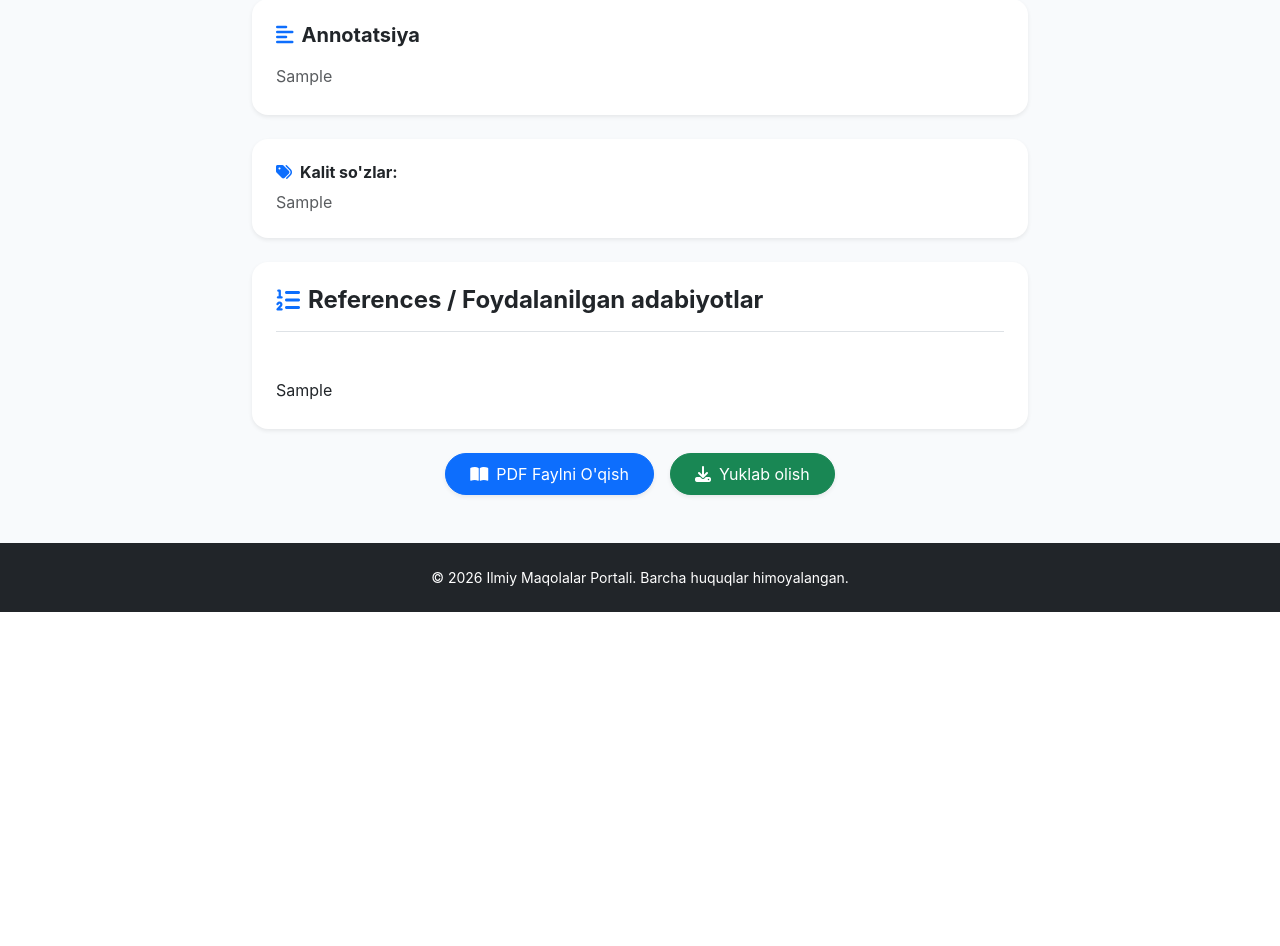
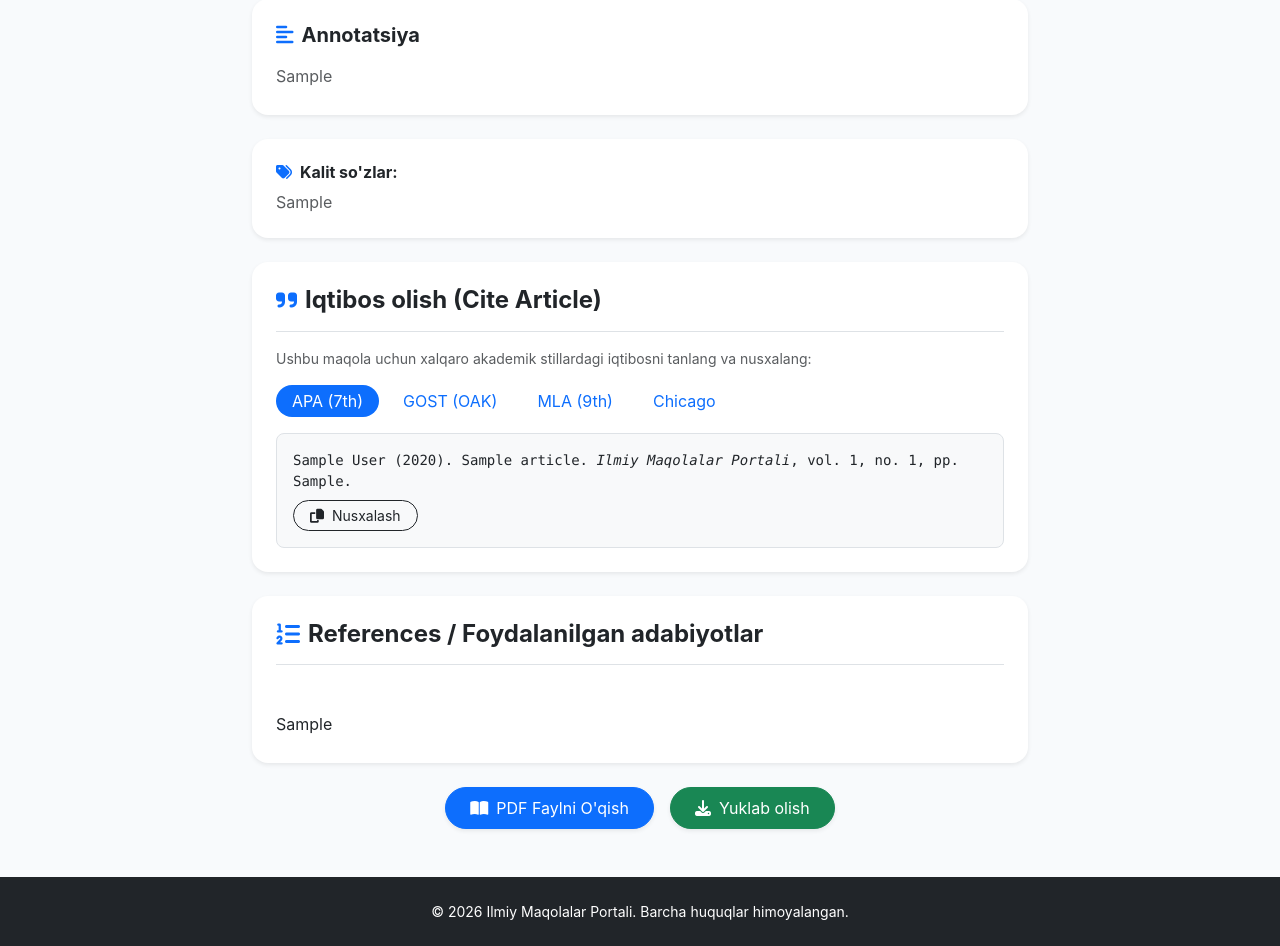
Before and after one commit to Muhammadyusuf95/scientific-article, a Flask app: page /article/1 in a window 1280 px wide. Shown: the part 494-1440 px from the top of the page. Before the commit the page ends 1106 px from the top, so only its background shows below. Run offline with Flask 3, Linux system fonts and the light colour scheme; tables that the repository leaves empty hold one stand-in row (values such as "Sample post"); some libraries are stand-ins or nearby versions.

Commit message:
Update article.html

```diff
--- a/templates/article.html
+++ b/templates/article.html
@@ -89,6 +89,77 @@
         </div>
         {% endif %}
 
+        <!-- Iqtibos olish (Citation Generator) bo'limi -->
+        <div class="card border-0 shadow-sm p-4 rounded-4 mb-4 bg-white">
+            <div class="d-flex align-items-center mb-3 border-bottom pb-3">
+                <i class="fas fa-quote-right text-primary fs-4 me-2"></i>
+                <h4 class="fw-bold text-dark m-0">Iqtibos olish (Cite Article)</h4>
+            </div>
+
+            <p class="text-muted small mb-3">Ushbu maqola uchun xalqaro akademik stillardagi iqtibosni tanlang va nusxalang:</p>
+
+            <!-- Stil tanlash tugmalari -->
+            <ul class="nav nav-pills mb-3 gap-2" id="citationTabs" role="tablist">
+                <li class="nav-item" role="presentation">
+                    <button class="nav-link active rounded-pill px-3 py-1 small" id="apa-tab" data-bs-toggle="pill" data-bs-target="#apa-content" type="button" role="tab">APA (7th)</button>
+                </li>
+                <li class="nav-item" role="presentation">
+                    <button class="nav-link rounded-pill px-3 py-1 small" id="gost-tab" data-bs-toggle="pill" data-bs-target="#gost-content" type="button" role="tab">GOST (OAK)</button>
+                </li>
+                <li class="nav-item" role="presentation">
+                    <button class="nav-link rounded-pill px-3 py-1 small" id="mla-tab" data-bs-toggle="pill" data-bs-target="#mla-content" type="button" role="tab">MLA (9th)</button>
+                </li>
+                <li class="nav-item" role="presentation">
+                    <button class="nav-link rounded-pill px-3 py-1 small" id="chicago-tab" data-bs-toggle="pill" data-bs-target="#chicago-content" type="button" role="tab">Chicago</button>
+                </li>
+            </ul>
+
+            <!-- Stillar bo'yicha generatsiya qilingan matnlar -->
+            <div class="tab-content border p-3 rounded-3 bg-light position-relative" id="citationContent">
+
+                <!-- APA Stili -->
+                <div class="tab-pane fade show active" id="apa-content" role="tabpanel">
+                    <p class="mb-2 font-monospace small text-dark" id="text-apa">
+                        {% for author in article.authors %}{{ author.full_name }}{% if not loop.last %}, {% endif %}{% endfor %} ({{ article.year }}). {{ article.title_uz }}. <em>Ilmiy Maqolalar Portali</em>, vol. {{ article.volume }}, no. {{ article.issue }}, pp. {{ article.pages or '1-10' }}.
+                    </p>
+                    <button onclick="copyCitation('text-apa')" class="btn btn-sm btn-outline-dark rounded-pill px-3">
+                        <i class="fas fa-copy me-1"></i> Nusxalash
+                    </button>
+                </div>
+
+                <!-- GOST Stili -->
+                <div class="tab-pane fade" id="gost-content" role="tabpanel">
+                    <p class="mb-2 font-monospace small text-dark" id="text-gost">
+                        {% for author in article.authors %}{{ author.full_name }}{% if not loop.last %}, {% endif %}{% endfor %} {{ article.title_uz }} // Ilmiy Maqolalar Portali. – {{ article.year }}. – T. {{ article.volume }}, № {{ article.issue }}. – B. {{ article.pages or '1-10' }}.
+                    </p>
+                    <button onclick="copyCitation('text-gost')" class="btn btn-sm btn-outline-dark rounded-pill px-3">
+                        <i class="fas fa-copy me-1"></i> Nusxalash
+                    </button>
+                </div>
+
+                <!-- MLA Stili -->
+                <div class="tab-pane fade" id="mla-content" role="tabpanel">
+                    <p class="mb-2 font-monospace small text-dark" id="text-mla">
+                        {% for author in article.authors %}{{ author.full_name }}{% if not loop.last %}, {% endif %}{% endfor %} "{{ article.title_uz }}." <em>Ilmiy Maqolalar Portali</em>, vol. {{ article.volume }}, no. {{ article.issue }}, {{ article.year }}, pp. {{ article.pages or '1-10' }}.
+                    </p>
+                    <button onclick="copyCitation('text-mla')" class="btn btn-sm btn-outline-dark rounded-pill px-3">
+                        <i class="fas fa-copy me-1"></i> Nusxalash
+                    </button>
+                </div>
+
+                <!-- Chicago Stili -->
+                <div class="tab-pane fade" id="chicago-content" role="tabpanel">
+                    <p class="mb-2 font-monospace small text-dark" id="text-chicago">
+                        {% for author in article.authors %}{{ author.full_name }}{% if not loop.last %}, {% endif %}{% endfor %} "{{ article.title_uz }}." <em>Ilmiy Maqolalar Portali</em> {{ article.volume }}, no. {{ article.issue }} ({{ article.year }}): {{ article.pages or '1-10' }}.
+                    </p>
+                    <button onclick="copyCitation('text-chicago')" class="btn btn-sm btn-outline-dark rounded-pill px-3">
+                        <i class="fas fa-copy me-1"></i> Nusxalash
+                    </button>
+                </div>
+
+            </div>
+        </div>
+
         <!-- Bibliografik manbalar (References) - Google Scholar Standartiga mos -->
         {% if article.references %}
         <div class="card border-0 shadow-sm p-4 rounded-4 mb-4 bg-white">
@@ -126,6 +197,19 @@
         <div class="container"><p class="mb-0 small">&copy; 2026 Ilmiy Maqolalar Portali. Barcha huquqlar himoyalangan.</p></div>
     </footer>
 
+    <!-- JavaScript orqali matnni nusxalash funksiyasi -->
+    <script>
+    function copyCitation(elementId) {
+        const textElement = document.getElementById(elementId);
+        const textToCopy = textElement.innerText;
+        navigator.clipboard.writeText(textToCopy).then(() => {
+            alert("Iqtibos buferga nusxalandi!");
+        }).catch(err => {
+            console.error("Nusxalashda xatolik yuz berdi: ", err);
+        });
+    }
+    </script>
+
     <script src="https://cdn.jsdelivr.net/npm/bootstrap@5.3.0/dist/js/bootstrap.bundle.min.js"></script>
 </body>
 </html>
```
